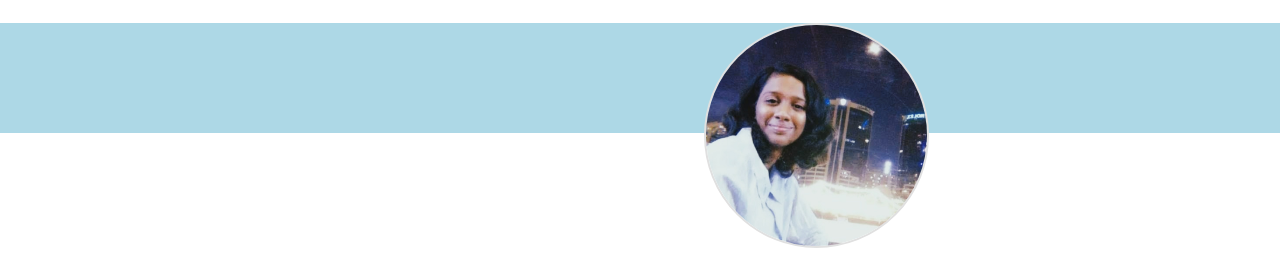
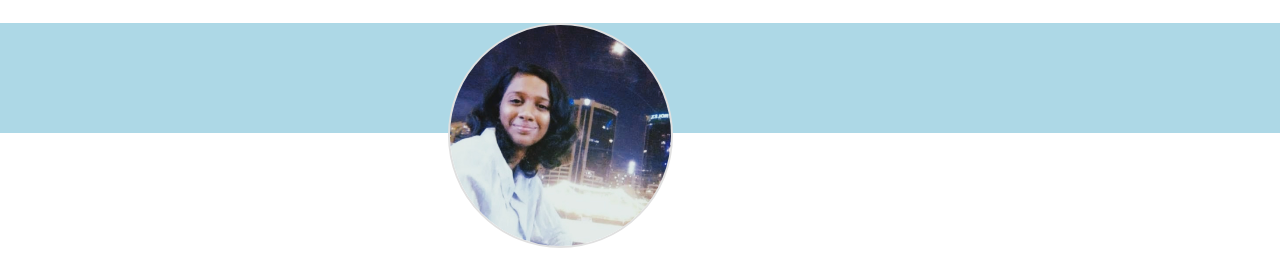
Before and after one commit to jahenvins/cv-css, a plain HTML site: page index.html in a window 1280 px wide. Shown: the top 255 px of the page. Drawn offline with nearby package versions, Linux system fonts and the light colour scheme.

Commit message:
Update style.css

```diff
--- a/style.css
+++ b/style.css
@@ -31,7 +31,7 @@ h1:hover, p:hover, h4:hover {
 
 .pic {
   margin: 0 auto;
-  margin-left: 55%;
+  margin-left: 35%;
 
   border-radius:10em;
   height:15em;
```
